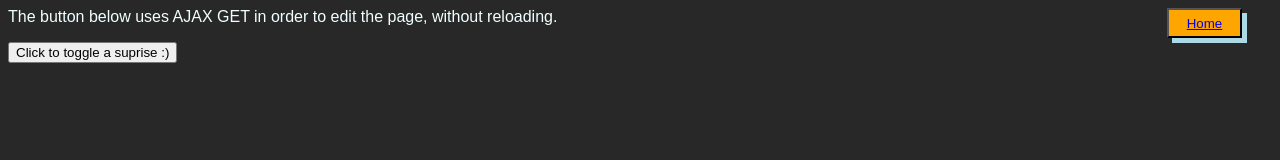
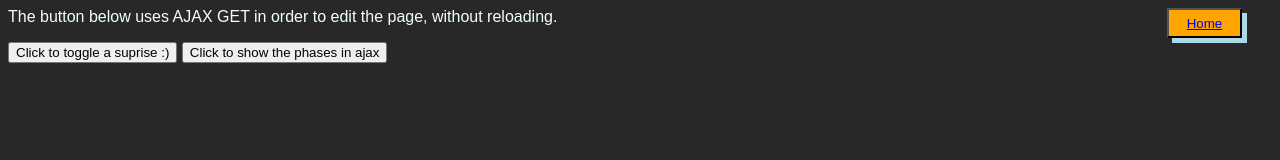
Before and after one commit to Canor004/ConnorsAwesomeWebsite, a plain HTML site: page ajax.html in a window 1280 px wide. Drawn offline with Linux system fonts and the light colour scheme.

Commit message:
uhhh did the response thing but cheated

```diff
--- a/ajax.html
+++ b/ajax.html
@@ -7,6 +7,8 @@
 <body>
     <p class="title">The button below uses AJAX GET in order to edit the page, without reloading.</p>
     <button id=ajaxTest onclick="loadDoc()">Click to toggle a suprise :)</button>
+    <button id="phases" onclick="printPhases()">Click to show the phases in ajax</button>
     <p id="hiddenBlock"></p>
+    <h4 id="phaseWords"></h4>
     <script src="./jqueryDemo.js"></script>
 </body>
--- a/jqueryDemo.js
+++ b/jqueryDemo.js
@@ -119,6 +119,13 @@ function loadDoc(){
     rq.send();
 };
 
-function showBoom() {
-
+function printPhases() {
+    const rq = new XMLHttpRequest();
+    rq.onreadystatechange = function() {
+            if (this.readyState == 4 && this.status == 200) {
+                    document.getElementById("phaseWords").innerHTML = this.responseText;
+            }
+        }
+    rq.open('GET', 'response.txt', true);
+    rq.send();
 }
```
Also changed, not shown: index.css (line endings or trailing spaces), response.txt (added).
